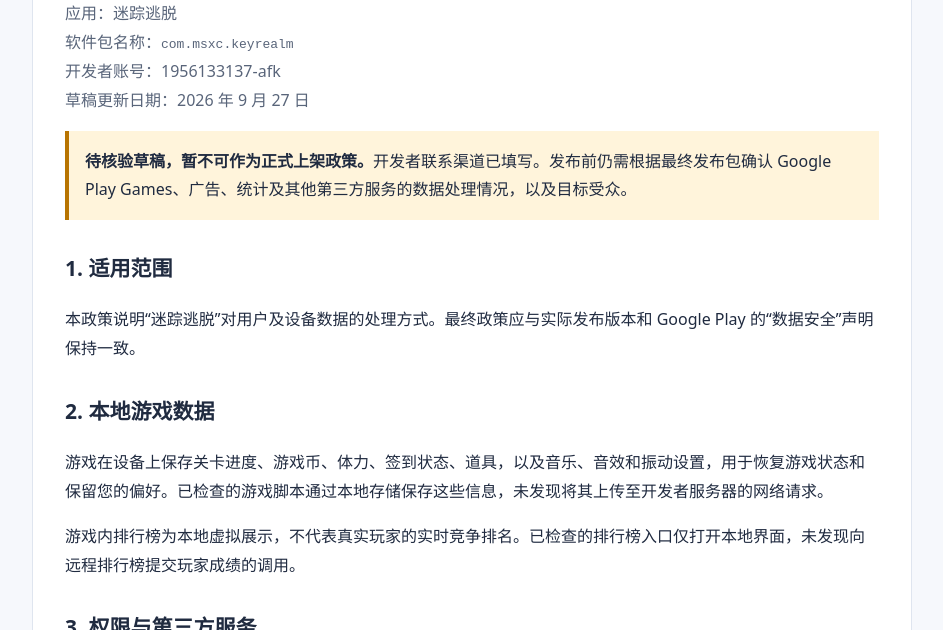
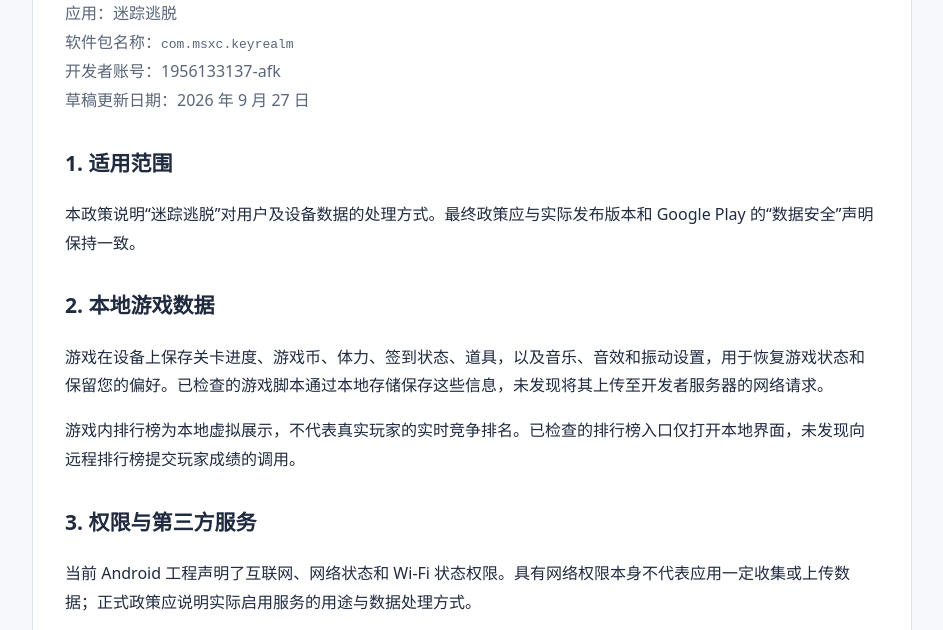
Before and after one commit to 1956133137-afk/keyrealm-privacy, a plain HTML site: page index.html in a window 1280 px wide. Shown: the part 158-788 px from the top of the page, without its empty margins (168-1111 px from the left). Drawn offline with Linux system fonts and the light colour scheme.

Commit message:
Update privacy policy by removing draft notice
Removed draft verification notice from privacy policy.

```diff
--- a/index.html
+++ b/index.html
@@ -17,7 +17,6 @@
 <body><main>
   <h1>隐私政策</h1>
   <p class="meta">应用：迷踪逃脱<br>软件包名称：<code>com.msxc.keyrealm</code><br>开发者账号：1956133137-afk<br>草稿更新日期：2026 年 9 月 27 日</p>
-  <p class="draft"><strong>待核验草稿，暂不可作为正式上架政策。</strong>开发者联系渠道已填写。发布前仍需根据最终发布包确认 Google Play Games、广告、统计及其他第三方服务的数据处理情况，以及目标受众。</p>
   <h2>1. 适用范围</h2>
   <p>本政策说明“迷踪逃脱”对用户及设备数据的处理方式。最终政策应与实际发布版本和 Google Play 的“数据安全”声明保持一致。</p>
   <h2>2. 本地游戏数据</h2>
```
